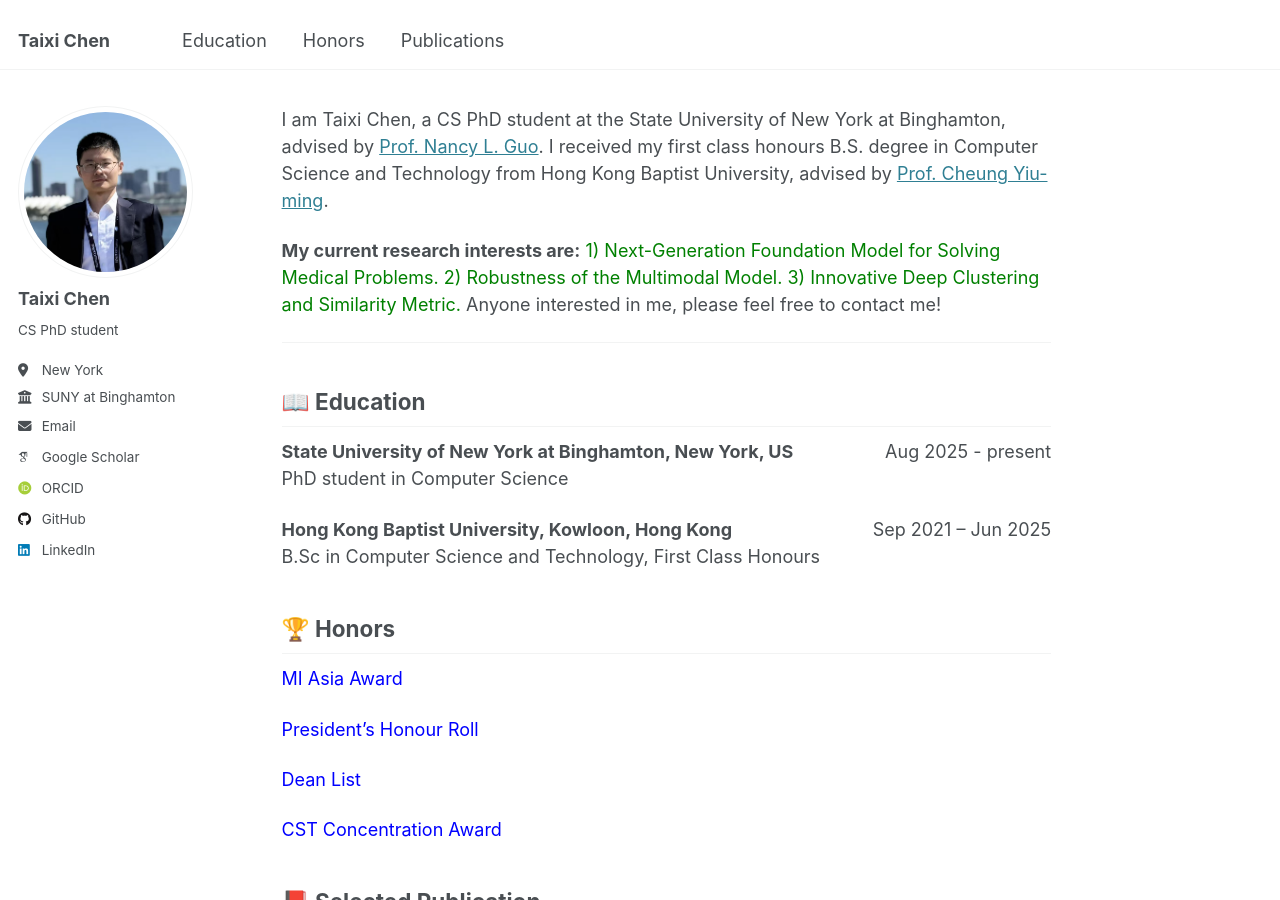
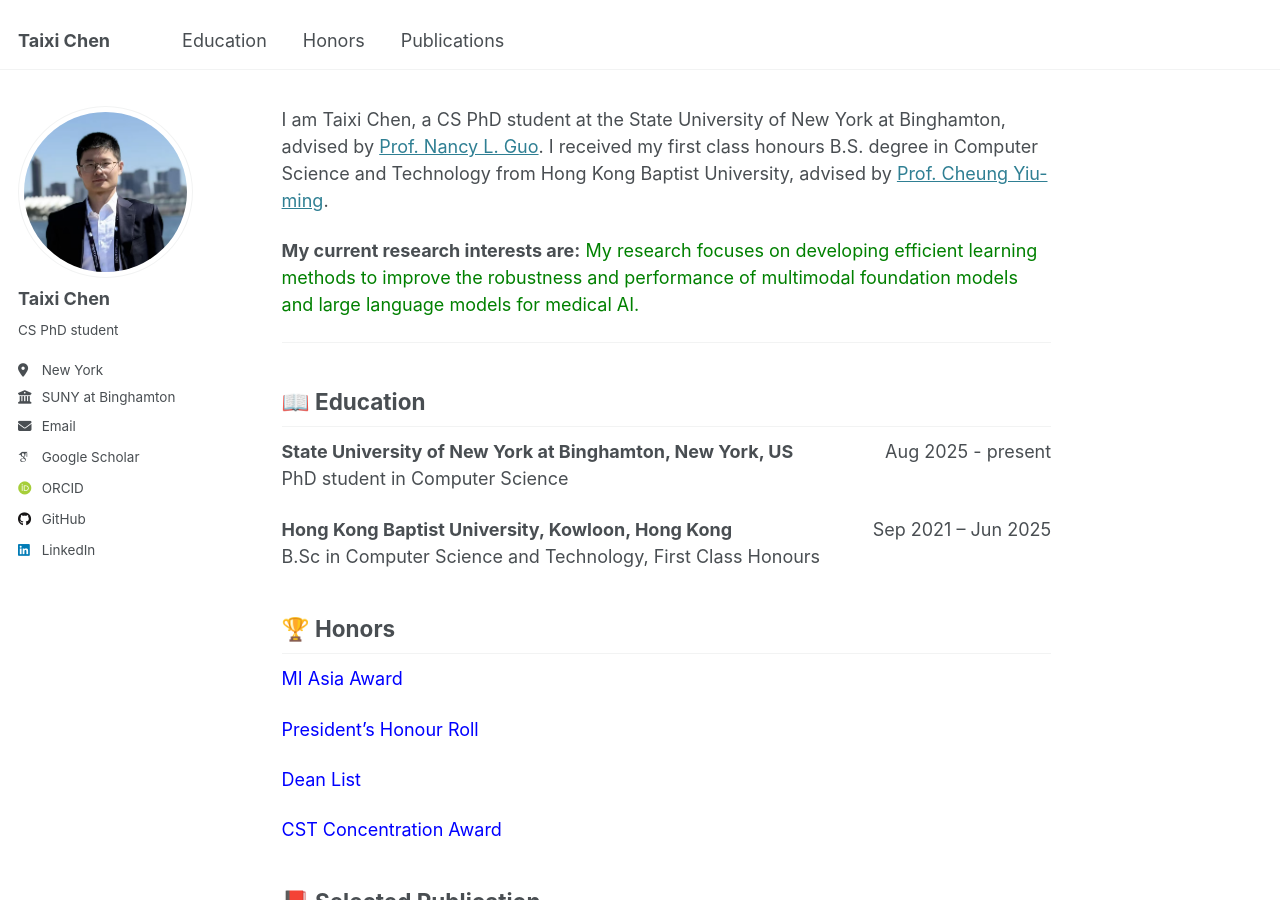
Before and after one commit to Taixi-CHEN/Taixi-Chen.github.io, a Jekyll site: the page built from _pages/about.md, in a window 1280 px wide and 900 px high. Built offline with Jekyll 4.4.1, drawn with Linux system fonts in a browser that asks for light colours; some web fonts are replaced.

Commit message:
Update about.md

```diff
--- a/_pages/about.md
+++ b/_pages/about.md
@@ -8,7 +8,7 @@ redirect_from:
 ---
 I am Taixi Chen, a CS PhD student at the State University of New York at Binghamton, advised by <a href="https://www.binghamton.edu/computer-science/people/profile.html?id=nguo1"> Prof. Nancy L. Guo</a>. I received my first class honours B.S. degree in Computer Science and Technology from Hong Kong Baptist University, advised by <a href="https://www.comp.hkbu.edu.hk/~ymc/"> Prof. Cheung Yiu-ming</a>.
 
-**My current research interests are:** <span style="color: Green;"> 1) Next-Generation Foundation Model for Solving Medical Problems. 2) Robustness of the Multimodal Model. 3) Innovative Deep Clustering and Similarity Metric. </span> Anyone interested in me, please feel free to contact me!
+**My current research interests are:** <span style="color: Green;"> My research focuses on developing efficient learning methods to improve the robustness and performance of multimodal foundation models and large language models for medical AI.
 
 ---
 
```
